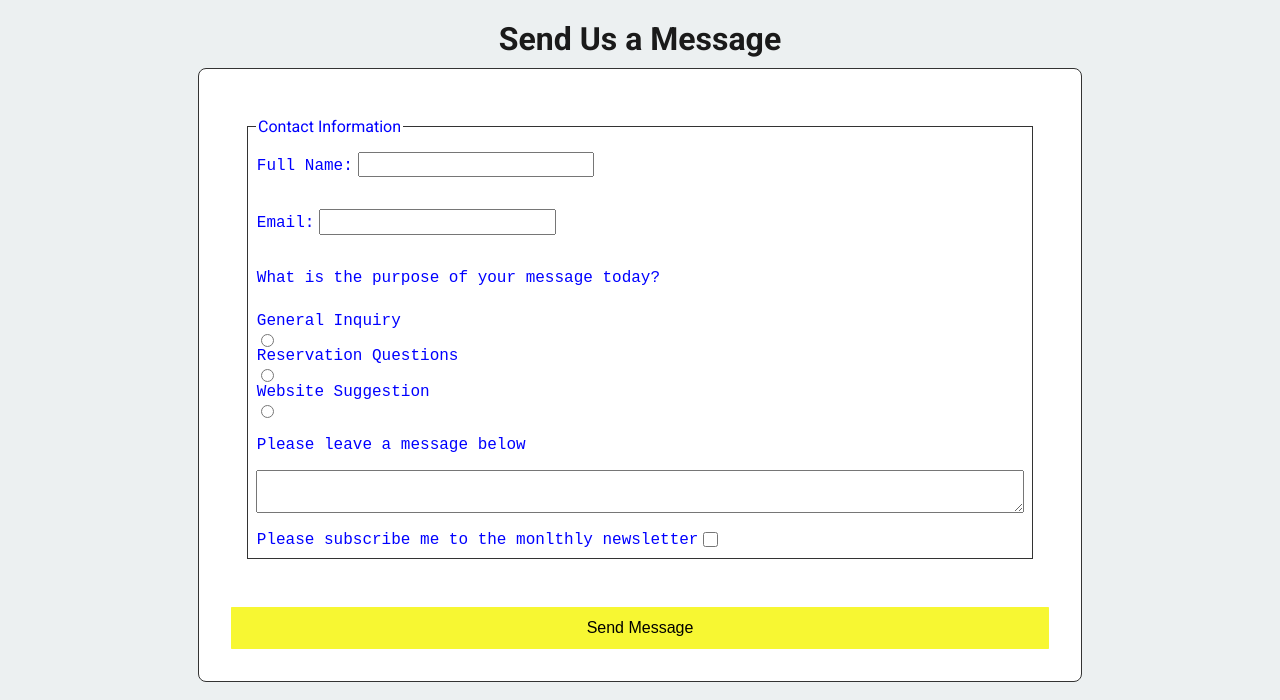
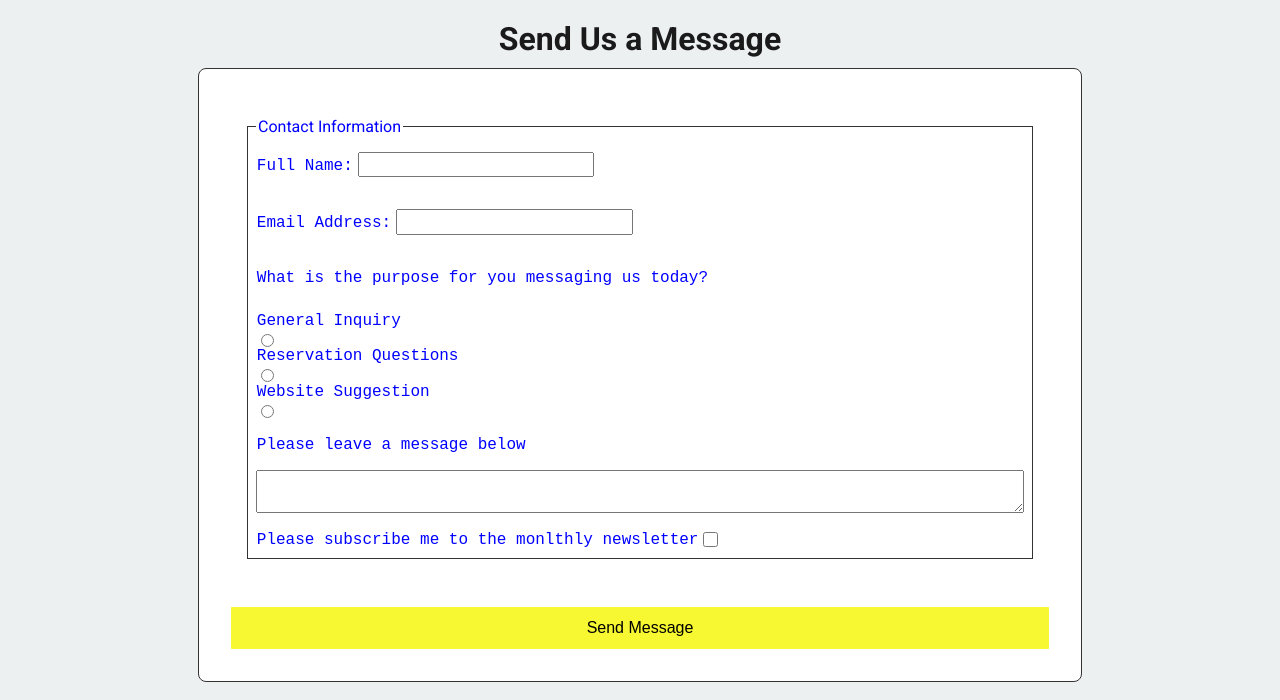
Before and after one commit to antchristensen/wdd130, a plain HTML site: page wwr/contact.html in a window 1280 px wide. Shown: the part 1143-1843 px from the top of the page. Drawn offline with Linux system fonts and the light colour scheme.

Commit message:
contact add

```diff
--- a/wwr/contact.html
+++ b/wwr/contact.html
@@ -58,11 +58,11 @@
                     <input type="text" id="fullname" name="fullname">
                     </div>
                     <div class="column1">
-                    <label for="useremail">Email:</label>
+                    <label for="useremail">Email Address:</label>
                     <input type="email" id="useremail" name="useremail">
                     </div>
                     <div class="column1">
-                    <label>What is the purpose of your message today?</label>
+                    <label>What is the purpose for you messaging us today?</label>
                     </div>
                     <div class="column2">
                     <label for="general">General Inquiry</label>
```
